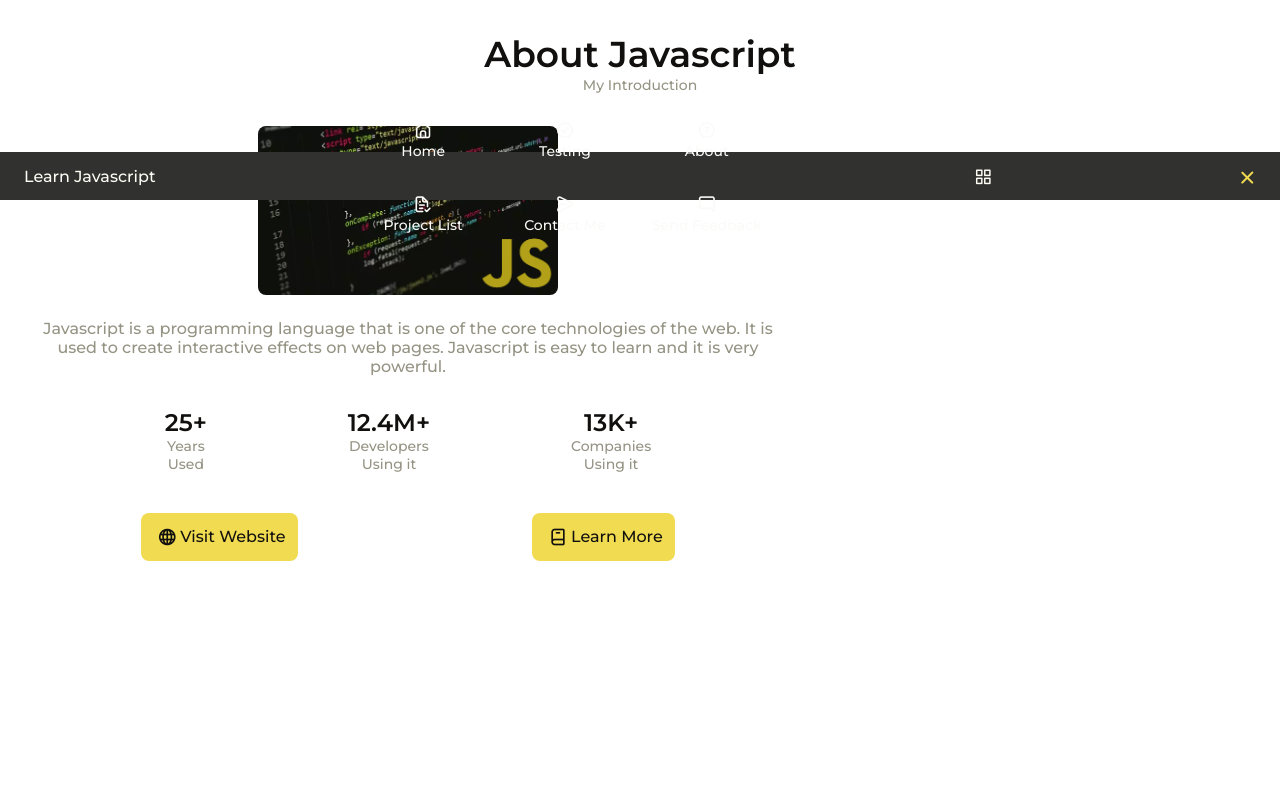
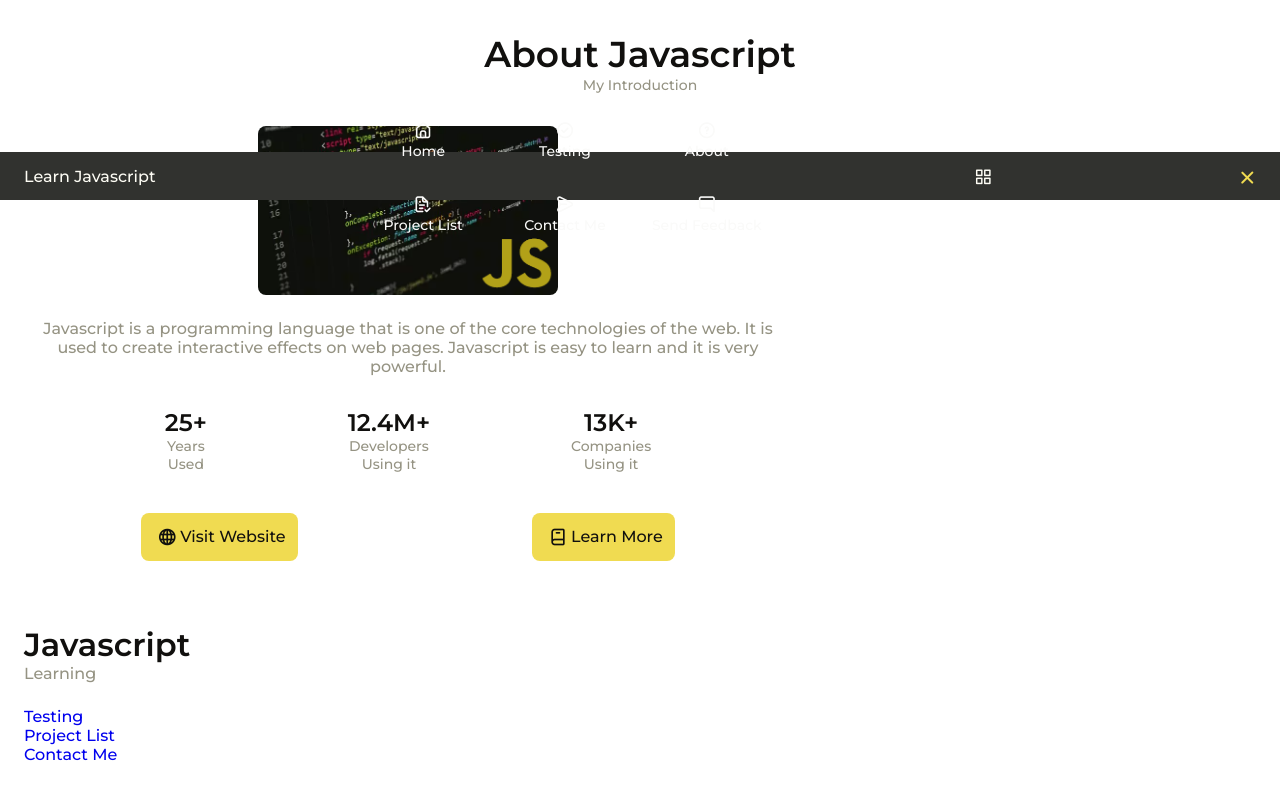
Before and after one commit to aryasukresno10/GuideToJS, a plain HTML site: page index.html in a window 1280 px wide. Shown: the part 600-1400 px from the top of the page. Before the commit the page ends 1273 px from the top, so only its background shows below. Drawn offline with nearby package versions, Linux system fonts and the light colour scheme; a small style sheet from the web is missing.

Commit message:
i forgor

```diff
--- a/index.html
+++ b/index.html
@@ -91,7 +91,8 @@
                         </a>
                     </div>
                     <div class="home__img">
-                        <img src="assets/img/2048px-Unofficial_JavaScript_logo_2.svg.png" alt="js logo" class="home__blob">
+                        <img src="assets/img/2048px-Unofficial_JavaScript_logo_2.svg.png" alt="js logo"
+                            class="home__blob">
                     </div>
                     <div class="home__data">
                         <h1 class="home__title">Learn Javascript</h1>
@@ -141,7 +142,7 @@
                     </div>
                     <div class="about__buttons">
                         <a href="https://www.javascript.com" target="_blank" class="button2 button--flex">
-                       <i class="uil uil-globe button__icon"></i> Visit Website
+                            <i class="uil uil-globe button__icon"></i> Visit Website
                         </a>
                         <a href="https://w3schools.com/js" target="_blank" class="button2 button--flex">
                             <i class="uil uil-book-alt button__icon"></i> Learn More
@@ -156,7 +157,28 @@
 
     <!--===== FOOTER =====-->
     <footer class="footer">
+        <div class="footer__bg">
+            <div class="footer__container container grid">
+                <div>
+                    <h1 class="footer__title">
+                        Javascript
+                    </h1>
+                    <span class="footer__subtitle">Learning</span>
+                </div>
 
+                <ul class="footer__links">
+                    <li>
+                        <a href="testing/index.html" class="footer__link">Testing</a>
+                    </li>
+                    <li>
+                        <a href="project/index.html" class="footer__link">Project List</a>
+                    </li>
+                    <li>
+                        <a href="contactme/index.html" class="footer__link">Contact Me</a>
+                    </li>
+                </ul>
+            </div>
+        </div>
 
     </footer>
 
```
Also changed, not shown: project/index.html (+1 -1 lines).
